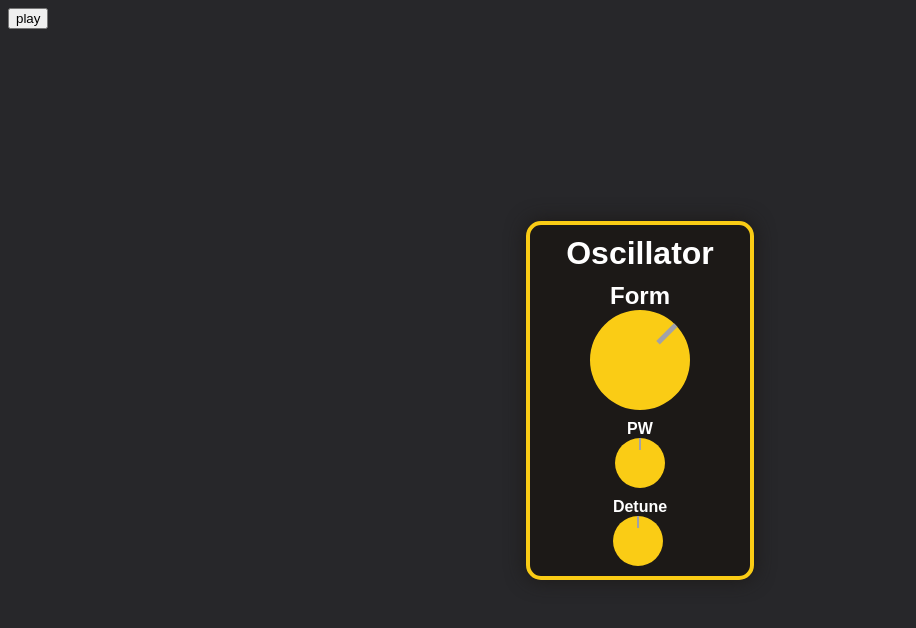
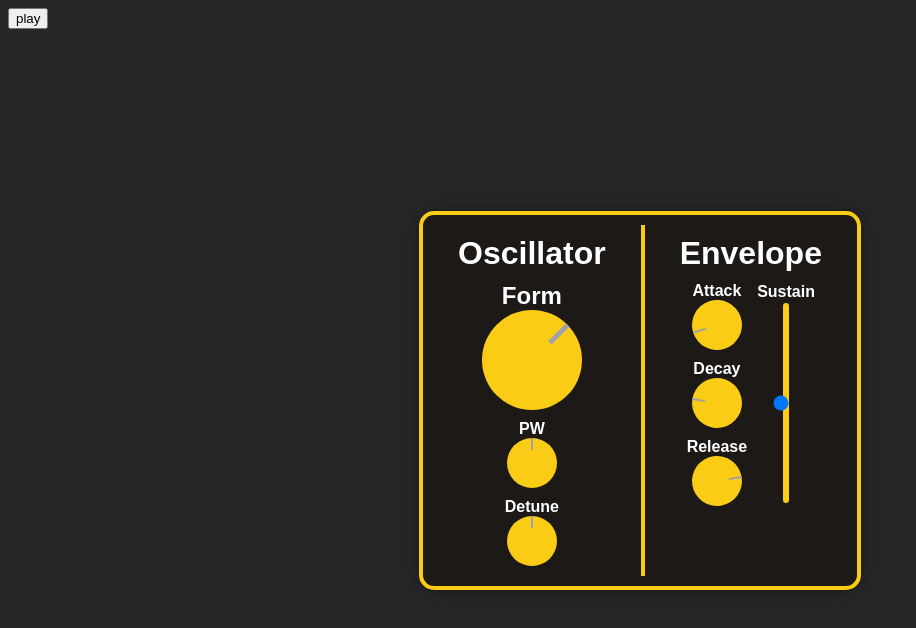
Before and after one commit to MCT32/web-synth, a SvelteKit app: page / in a window 1280 px wide. Shown: the top 628 px of the page, without its empty margins (0-916 px from the left). Built offline with nearby package versions, Linux system fonts and the light colour scheme.

Commit message:
ENVELOPE 🤯

```diff
--- /dev/null
+++ b/src/lib/components/Divider.svelte
@@ -0,0 +1,10 @@
+<div>
+</div>
+
+
+<style>
+    div {
+        background-color: #facc15;
+        width: 4px;
+    }
+</style>
--- /dev/null
+++ b/src/lib/components/Envelope.svelte
@@ -0,0 +1,86 @@
+<svelte:options accessors={true} />
+
+
+<script lang="ts">
+    import * as Tone from 'tone';
+
+    import Module from "./Module.svelte";
+    import Slider from "./Slider.svelte";
+    import SmallKnob from "./SmallKnob.svelte";
+
+
+    export let env: Tone.AmplitudeEnvelope;
+
+
+    let attack: number = 0.1;
+    let decay: number = 0.2;
+    let sustain: number = 1.0;
+    let release: number = 0.8;
+
+    function onChangeAttack() {
+        env.set({
+            attack: attack
+        })
+    }
+
+    function onChangeDecay() {
+        env.set({
+            decay: decay
+        })
+    }
+
+    function onChangeSustain() {
+        env.set({
+            sustain: sustain
+        })
+    }
+
+    function onChangeRelease() {
+        env.set({
+            release: release
+        })
+    }
+
+
+    export function start() {
+        env = new Tone.AmplitudeEnvelope({
+            attack: 0.1,
+            decay: 0.2,
+            sustain: 1.0,
+            release: 0.8,
+            attackCurve: "linear",
+            decayCurve: "linear",
+            releaseCurve: "linear",
+        });
+    }
+</script>
+
+
+<Module name="Envelope">
+    <div class="container">
+        <div class="knob-container">
+            <SmallKnob label="Attack" min={0.0} max={1.0} defaultValue={0.1} bind:value={attack} on:change={onChangeAttack} />
+            <SmallKnob label="Decay" min={0.0} max={1.0} defaultValue={0.2} bind:value={decay} on:change={onChangeDecay} />
+            <SmallKnob label="Release" min={0.0} max={1.0} defaultValue={0.8} bind:value={release} on:change={onChangeRelease} />
+        </div>
+
+        <Slider label="Sustain" min={0.0} max={1.0} step="any" bind:value={sustain} on:change={onChangeSustain} />
+    </div>
+</Module>
+
+
+<style>
+    .container {
+        display: flex;
+        flex-flow: row;
+        align-items: center;
+        gap: 10px;
+    }
+
+    .knob-container {
+        display: flex;
+        flex-flow: column;
+        align-items: center;
+        gap: 10px;
+    }
+</style>
--- a/src/lib/components/Frame.svelte
+++ b/src/lib/components/Frame.svelte
@@ -5,6 +5,10 @@
 
 <style>
     .frame {
+        display: flex;
+        align-items: stretch;
+        flex-flow: row;
+        gap: 10px;
         width: fit-content;
         height: fit-content;
         background-color: #1c1917;
--- a/src/lib/components/Knob.svelte
+++ b/src/lib/components/Knob.svelte
@@ -75,6 +75,7 @@
         height: var(--diameter);
         border-radius: 50%;
         background-color: #facc15;
+        margin: auto;
 
         transform: rotate(calc(var(--rotation) * 1rad));
     }
--- a/src/lib/components/LargeKnob.svelte
+++ b/src/lib/components/LargeKnob.svelte
@@ -29,8 +29,6 @@
 <style>
     .container {
         width: fit-content;
-        margin-left: 50px;
-        margin-right: 50px;
     }
 
     .label {
--- a/src/lib/components/Module.svelte
+++ b/src/lib/components/Module.svelte
@@ -15,6 +15,10 @@
         flex-flow: column;
         align-items: center;
         gap: 10px;
+        margin-left: 25px;
+        margin-right: 25px;
+        margin-top: 10px;
+        margin-bottom: 10px;
     }
 
     h2 {
--- a/src/lib/components/Oscillator.svelte
+++ b/src/lib/components/Oscillator.svelte
@@ -17,7 +17,7 @@
     ]
 
 
-    export let osc: Tone.PolySynth = undefined;
+    export let osc: Tone.OmniOscillator = undefined;
 
     let form: number;
     let pw: number;
@@ -25,26 +25,24 @@
 
 
     export function start() {
-        osc = new Tone.PolySynth(Tone.Synth, {
-            oscillator: {
-                type: "sawtooth"
-            }
+        osc = new Tone.OmniOscillator({
+            type: "sawtooth"
         });
+
+        osc.volume.value = -6;
+
+        osc.start();
     }
 
     function onChangeForm() {
         osc.set({
-            oscillator: {
-                type: forms[form]
-            }
+            type: forms[form]
         });
     }
 
     function onChangePW() {
         osc.set({
-            oscillator: {
-                width: pw
-            }
+            width: pw
         });
     }
 
--- /dev/null
+++ b/src/lib/components/Slider.svelte
@@ -0,0 +1,59 @@
+<script lang="ts">
+    import { createEventDispatcher } from "svelte";
+
+
+    export let label: string;
+    export let min: number = 0;
+    export let max: number = 100;
+    export let value: number = 50;
+    export let step: any = 1;
+
+
+    const dispatch = createEventDispatcher();
+
+    function onChange() {
+        dispatch('change');
+        console.log("afsadf");
+    }
+</script>
+
+
+<div class="container">
+    <span class="label">{label}</span>
+    <input class="slider" type="range" orient="vertical" min={min} max={max} step={step} bind:value={value} on:input={onChange}>
+</div>
+
+
+<style>
+    .container {
+        display: flex;
+        flex-flow: column;
+        align-items: center;
+        width: fit-content;
+    }
+
+    .label {
+        display: block;
+        color: white;
+        font-family: Arial, Helvetica, sans-serif;
+        font-size: 16px;
+        font-weight: bold;
+        text-align: center;
+        width: 100%;
+    }
+
+    .slider {
+        appearance: none;
+        width: 6px;
+        height: 200px;
+        border-radius: 3px;
+        background-color: #facc15;
+    }
+
+    .slider::-moz-range-thumb {
+        width: 20px;
+        height: 10px;
+        border-radius: 3px;
+        background-color: #a1a1aa;
+    }
+</style>
--- a/src/routes/+page.svelte
+++ b/src/routes/+page.svelte
@@ -4,18 +4,22 @@
 
     import Frame from '$lib/components/Frame.svelte';
     import Oscillator from '$lib/components/Oscillator.svelte';
-    import Knob from '$lib/components/Knob.svelte';
+    import Divider from '$lib/components/Divider.svelte';
+    import Envelope from '$lib/components/Envelope.svelte';
 
 
     let osc: Oscillator;
+    let env: Envelope;
+
+    let currentKey = "";
 
     function onMIDIMessage(event: Event) {
         if (((event as MIDIMessageEvent).data[0] & 0b11110000) == 0b10010000) {
-            osc.osc.triggerAttack(Tone.Frequency((event as MIDIMessageEvent).data[1], 'midi').toFrequency());
+            play(Tone.Frequency((event as MIDIMessageEvent).data[1], 'midi').toNote());
         }
 
         if (((event as MIDIMessageEvent).data[0] & 0b11110000) == 0b10000000) {
-            osc.osc.triggerRelease(Tone.Frequency((event as MIDIMessageEvent).data[1], 'midi').toFrequency());
+            stop(Tone.Frequency((event as MIDIMessageEvent).data[1], 'midi').toNote());
         }
     }
 
@@ -59,20 +63,36 @@
 
     function onKeyDown(ev: KeyboardEvent) {
         if (!ev.repeat) {
-            osc.osc?.triggerAttack(Tone.Frequency(keyboardToNote(ev.key)));
+            play(keyboardToNote(ev.key));
         }
     }
 
     function onKeyUp(ev: KeyboardEvent) {
-        osc.osc?.triggerRelease(Tone.Frequency(keyboardToNote(ev.key)));
+        stop(keyboardToNote(ev.key));
+    }
+
+    function play(note: string) {
+        currentKey = note;
+        osc.osc.set({
+            frequency: new Tone.Frequency(note)
+        });
+        env.env.triggerAttack();
+    }
+
+    function stop(note: string) {
+        if (currentKey == note) {
+            env.env.triggerRelease();
+        }
     }
 
     function start() {
         osc.start();
+        env.start();
 
-        osc.osc.toDestination();
+        osc.osc.connect(env.env);
+        env.env.toDestination();
 
-        console.log(osc.osc.get())
+        console.log(osc.osc)
     }
 </script>
 
@@ -81,6 +101,8 @@
 
 <Frame>
     <Oscillator bind:this={osc} />
+    <Divider />
+    <Envelope bind:this={env} />
 </Frame>
 
 
```
